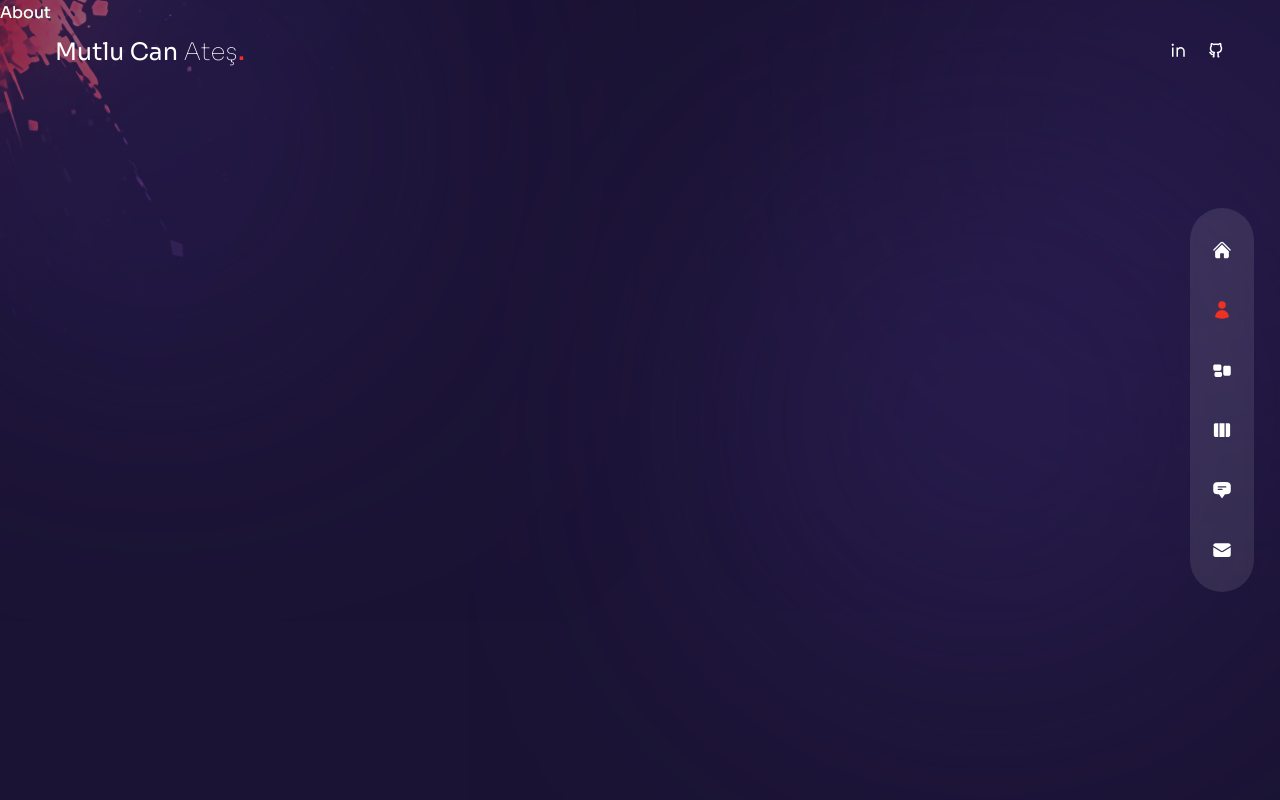
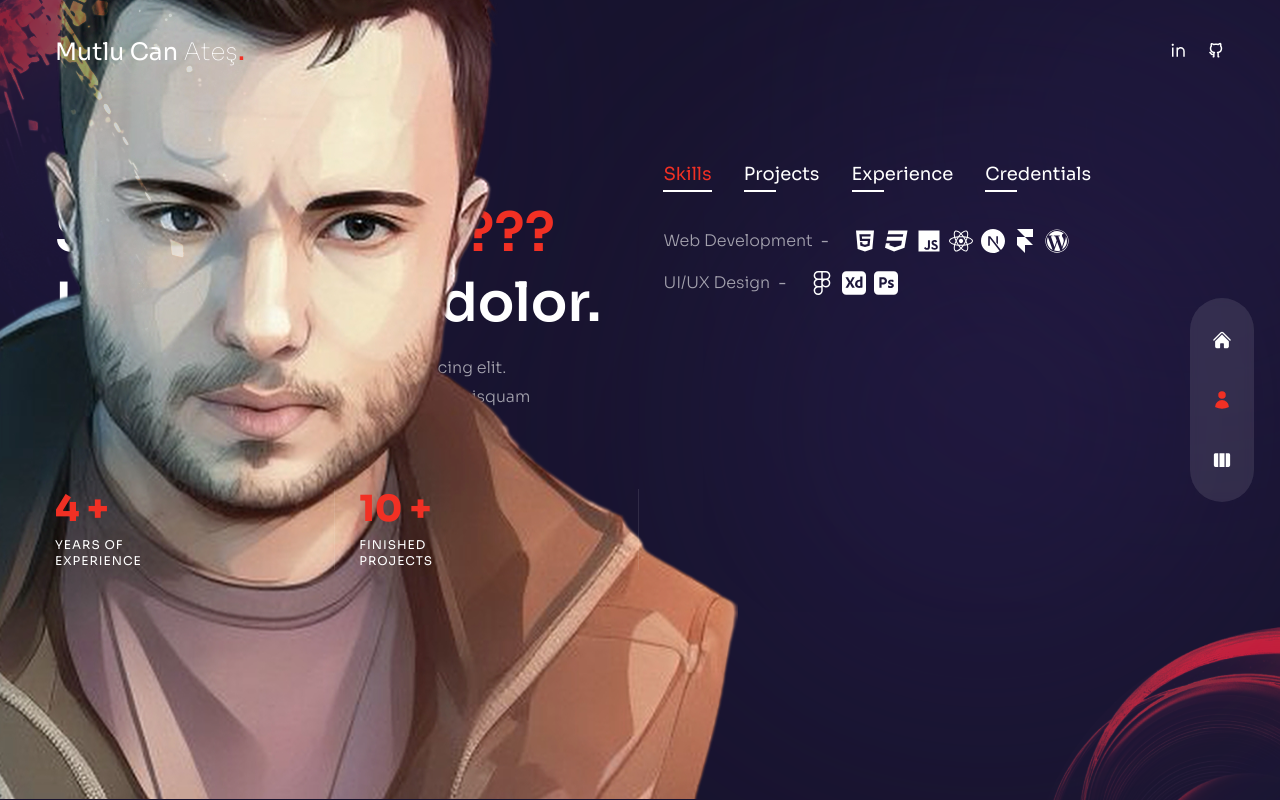
Before and after one commit to can-ates/me-v2, a Next.js app: page /about in a window 1280 px wide. Built offline with nearby package versions, Linux system fonts and the light colour scheme.

Commit message:
about page ready

```diff
--- a/src/app/about/page.tsx
+++ b/src/app/about/page.tsx
@@ -1,4 +1,8 @@
-// icons
+'use client';
+import { useState } from 'react';
+import { motion } from 'framer-motion';
+import CountUp from 'react-countup';
+
 import {
   FaHtml5,
   FaCss3,
@@ -6,15 +10,18 @@ import {
   FaReact,
   FaWordpress,
   FaFigma,
-} from "react-icons/fa";
+} from 'react-icons/fa';
 
 import {
   SiNextdotjs,
   SiFramer,
   SiAdobexd,
   SiAdobephotoshop,
-} from "react-icons/si";
+} from 'react-icons/si';
 
+import Avatar from '../components/Avatar';
+import Circles from '../components/Circles';
+import { fadeIn } from '../constants/variants';
 
 //  data
 const aboutData = [
@@ -40,7 +47,7 @@ const aboutData = [
     ],
   },
   {
-    title: 'awards',
+    title: 'projects',
     info: [
       {
         title: 'Webby Awards - Honoree',
@@ -89,7 +96,119 @@ const aboutData = [
 ];
 
 const About = () => {
-  return <div>About</div>;
+  const [index, setIndex] = useState(0);
+
+  return (
+    <div className="h-full bg-primary/30 py-32 text-center xl:text-left">
+      <Circles />
+      <motion.div
+        variants={fadeIn('right', 0.2)}
+        initial="hidden"
+        animate="show"
+        exit="hidden"
+        className="absolute -left-[285px] bottom-0 hidden xl:flex"
+      >
+        <Avatar />
+      </motion.div>
+      <div className="container mx-auto flex h-full flex-col items-center gap-x-6 xl:flex-row">
+        {/* text */}
+        <div className="flex flex-1 flex-col justify-center">
+          <motion.h2
+            variants={fadeIn('right', 0.2)}
+            initial="hidden"
+            animate="show"
+            exit="hidden"
+            className="h2"
+          >
+            Something <span className="text-accent">??????</span> Lorem, ipsum
+            dolor.
+          </motion.h2>
+          <motion.p
+            variants={fadeIn('right', 0.4)}
+            initial="hidden"
+            animate="show"
+            exit="hidden"
+            className="mx-auto mb-6 max-w-[500px] px-2 xl:mx-0 xl:mb-12 xl:px-0"
+          >
+            Lorem ipsum dolor sit amet, consectetur adipisicing elit. Impedit,
+            blanditiis? Nulla est dignissimos in alias, quisquam excepturi
+            maiores placeat quam!
+          </motion.p>
+          {/* counters */}
+          <motion.div
+            variants={fadeIn('right', 0.6)}
+            initial="hidden"
+            animate="show"
+            exit="hidden"
+            className="mx-auto mb-8 hidden md:flex md:max-w-xl xl:mx-0 xl:max-w-none"
+          >
+            <div className="flex flex-1 xl:gap-x-6">
+              {/* experience */}
+              <div className="relative flex-1 after:absolute after:right-0 after:top-0 after:h-full after:w-[1px] after:bg-white/10">
+                <div className="mb-2 text-2xl font-extrabold text-accent xl:text-4xl">
+                  <CountUp start={0} end={4} duration={3} /> +
+                </div>
+                <div className="max-w-[100px] text-xs uppercase leading-[1.4] tracking-[1px]">
+                  Years of experience
+                </div>
+              </div>
+              {/* projects */}
+              <div className="relative flex-1 after:absolute after:right-0 after:top-0 after:h-full after:w-[1px] after:bg-white/10">
+                <div className="mb-2 text-2xl font-extrabold text-accent xl:text-4xl">
+                  <CountUp start={0} end={10} duration={5} /> +
+                </div>
+                <div className="max-w-[100px] text-xs uppercase leading-[1.4] tracking-[1px]">
+                  Finished projects
+                </div>
+              </div>
+            </div>
+          </motion.div>
+        </div>
+        {/* info */}
+        <motion.div
+          variants={fadeIn('left', 0.2)}
+          initial="hidden"
+          animate="show"
+          exit="hidden"
+          className="flex h-[480px] w-full flex-col xl:max-w-[48%]"
+        >
+          <div className="mx-auto mb-4 flex gap-x-4 xl:mx-0 xl:gap-x-8">
+            {aboutData.map((item, itemIndex) => {
+              return (
+                <div
+                  key={itemIndex}
+                  className={`${index === itemIndex && 'text-accent after:w-[100%] after:bg-accent after:transition-all after:duration-300'} relative cursor-pointer capitalize after:absolute after:-bottom-1 after:left-0 after:h-[2px] after:w-8 after:bg-white xl:text-lg`}
+                  onClick={() => setIndex(itemIndex)}
+                >
+                  {item.title}
+                </div>
+              );
+            })}
+          </div>
+          <div className="flex flex-col items-center gap-y-2 py-2 xl:items-start xl:gap-y-4 xl:py-6">
+            {aboutData[index].info.map((item, itemIndex) => {
+              return (
+                <div
+                  key={itemIndex}
+                  className="flex max-w-max flex-1 flex-col items-center gap-x-2 text-white/60 md:flex-row"
+                >
+                  {/* title */}
+                  <div className="mb-2 font-light md:mb-0">{item.title}</div>
+                  <div className="hidden md:flex">-</div>
+                  <div>{item.stage}</div>
+                  <div className="flex gap-x-4"></div>
+                  {/* icons */}
+                  {item.icons?.map((icon, itemIndex) => {
+                    return <div className="text-2xl text-white">{icon}</div>;
+                  })}
+                </div>
+              );
+            })}
+          </div>
+        </motion.div>
+      </div>
+    </div>
+  );
 };
 
 export default About;
--- a/src/app/components/Avatar.tsx
+++ b/src/app/components/Avatar.tsx
@@ -5,8 +5,8 @@ const Avatar = () => {
     <div className="hidden xl:flex xl:max-w-none">
       <Image
         src="/avatar.png"
-        width={600}
-        height={600}
+        width={1024}
+        height={1024}
         alt=""
         className="translate-z-0 h-full w-full"
       />
--- a/src/app/components/Circles.tsx
+++ b/src/app/components/Circles.tsx
@@ -1,5 +1,16 @@
+import Image from 'next/image';
 const Circles = () => {
-  return <div>Circles</div>;
+  return (
+    <div className="absolute -bottom-2 -right-16 z-10 w-[200px] animate-pulse mix-blend-color-dodge duration-75 xl:w-[300px]">
+      <Image
+        src="/circles.png"
+        width={260}
+        height={200}
+        alt=""
+        className="h-full w-full"
+      />
+    </div>
+  );
 };
 
 export default Circles;
--- a/src/app/components/Nav.tsx
+++ b/src/app/components/Nav.tsx
@@ -1,12 +1,5 @@
 'use client';
-import {
-  HiHome,
-  HiUser,
-  HiViewColumns,
-  HiRectangleGroup,
-  HiChatBubbleBottomCenterText,
-  HiEnvelope,
-} from 'react-icons/hi2';
+import { HiHome, HiUser, HiViewColumns } from 'react-icons/hi2';
 
 import Link from 'next/link';
 import { usePathname } from 'next/navigation';
@@ -15,18 +8,7 @@ import { usePathname } from 'next/navigation';
 export const navData = [
   { name: 'home', path: '/', icon: <HiHome /> },
   { name: 'about', path: '/about', icon: <HiUser /> },
-  { name: 'services', path: '/services', icon: <HiRectangleGroup /> },
   { name: 'work', path: '/work', icon: <HiViewColumns /> },
-  {
-    name: 'testimonials',
-    path: '/testimonials',
-    icon: <HiChatBubbleBottomCenterText />,
-  },
-  {
-    name: 'contact',
-    path: '/contact',
-    icon: <HiEnvelope />,
-  },
 ];
 
 const Nav = () => {
--- a/src/app/page.tsx
+++ b/src/app/page.tsx
@@ -21,8 +21,8 @@ export default function Home() {
             exit="hidden"
             className="h1"
           >
-            Transforming Ideas <br /> Into{' '}
-            <span className="text-accent">Digital Reality</span>
+            Product-Oriented <br />{' '}
+            <span className="text-accent">Software Engineer</span>
           </motion.h1>
           {/* subtitle */}
           <motion.p
@@ -32,9 +32,11 @@ export default function Home() {
             exit="hidden"
             className="mx-auto mb-10 max-w-sm xl:mx-0 xl:mb-16 xl:max-w-xl"
           >
-            Lorem ipsum dolor sit amet consectetur adipisicing elit. Fuga
-            deserunt soluta eaque recusandae voluptatum consectetur neque nemo?
-            Expedita, earum natus.
+            Specializing in product development, I blend a deep understanding of
+            market needs and user experience with expertise in front-end
+            technologies. My career is marked by a focus on creating impactful,
+            user-centric products, where innovative problem-solving and
+            strategic product thinking are at the forefront.
           </motion.p>
           {/* btn */}
           <div className="relative z-10 flex justify-center xl:hidden">
```
